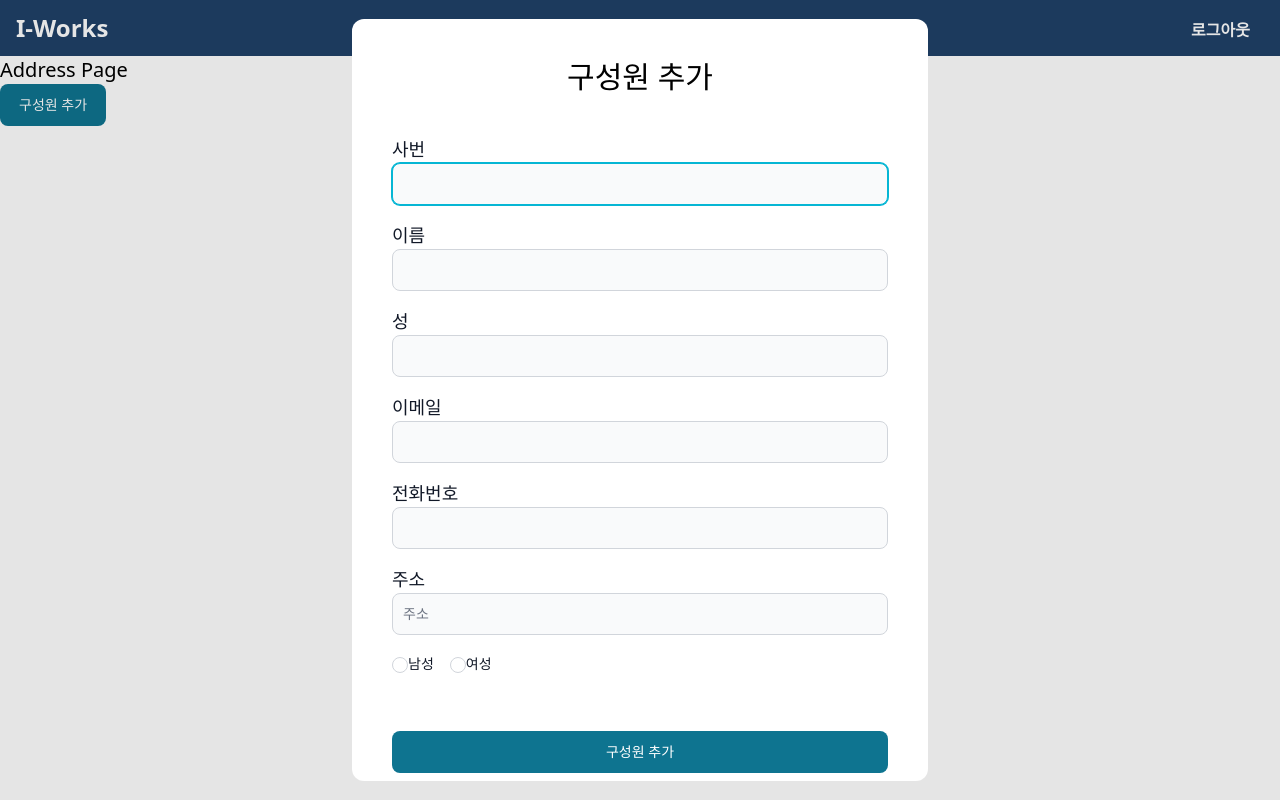
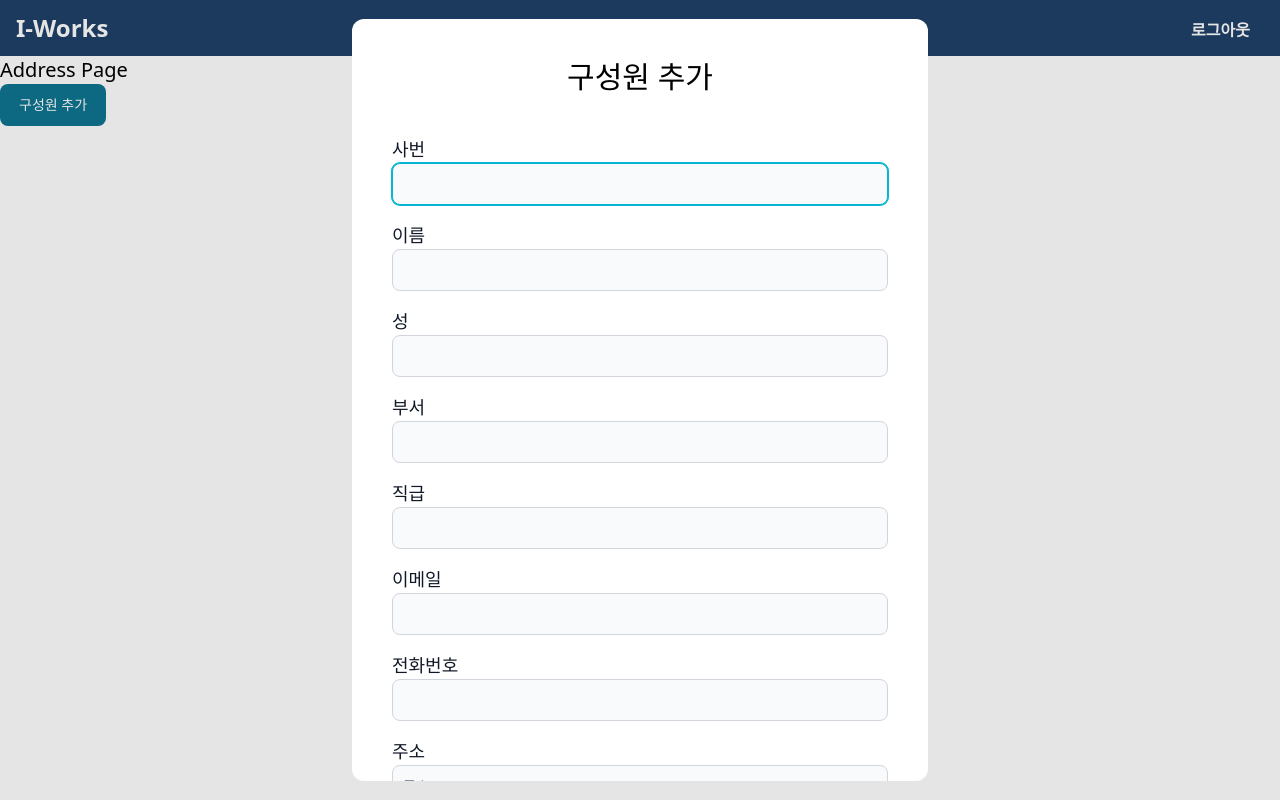
Before and after one commit to suhyeon06/i-works, a React (Vite) app in the folder I-works_client/: page /address in a window 1280 px wide. Both pictures are taken after a click on the button "구성원 추가". Built offline with nearby package versions, Linux system fonts and the light colour scheme.

Commit message:
add: add department and position on user

```diff
--- a/I-works_client/src/pages/MyPage.tsx
+++ b/I-works_client/src/pages/MyPage.tsx
@@ -9,6 +9,8 @@ interface UserDetailResponse {
   result: string
   data: {
     userId: number
+    userPosition: string
+    departmentName: string
     userEid: string
     userNameFirst: string
     userNameLast: string
@@ -71,6 +73,8 @@ function MyPage() {
       <p>이름 : {userDetail.userNameFirst}</p>
       <p>성 : {userDetail.userNameLast}</p>
       <p>이메일 : {userDetail.userEmail}</p>
+      <p>부서 : {userDetail.departmentName}</p>
+      <p>직급 : {userDetail.userPosition}</p>
       <p>성별 : {userDetail.userGender}</p>
       <Form onSubmit={handleSubmit}>
         <Label htmlFor="userTel">전화번호</Label>
@@ -125,9 +129,11 @@ async function myPageLoader() {
         },
       },
     )
+    console.log(response.data.data)
     return response.data.data
   } catch (error) {
     console.error(error)
+    return null
   }
 }
 
--- a/I-works_client/src/pages/SignupPage.tsx
+++ b/I-works_client/src/pages/SignupPage.tsx
@@ -68,6 +68,14 @@ const Signup = forwardRef<SignupRef>(function Signup(_props, ref) {
           <TextInput type="text" name="userNameLast" required />
         </div>
         <div>
+          <Label className="text-lg">부서</Label>
+          <TextInput type="text" name="userDepartmentId" required />
+        </div>
+        <div>
+          <Label className="text-lg">직급</Label>
+          <TextInput type="text" name="userPositionCodeId" required />
+        </div>
+        <div>
           <Label className="text-lg">이메일</Label>
           <TextInput type="email" name="userEmail" required />
         </div>
```
